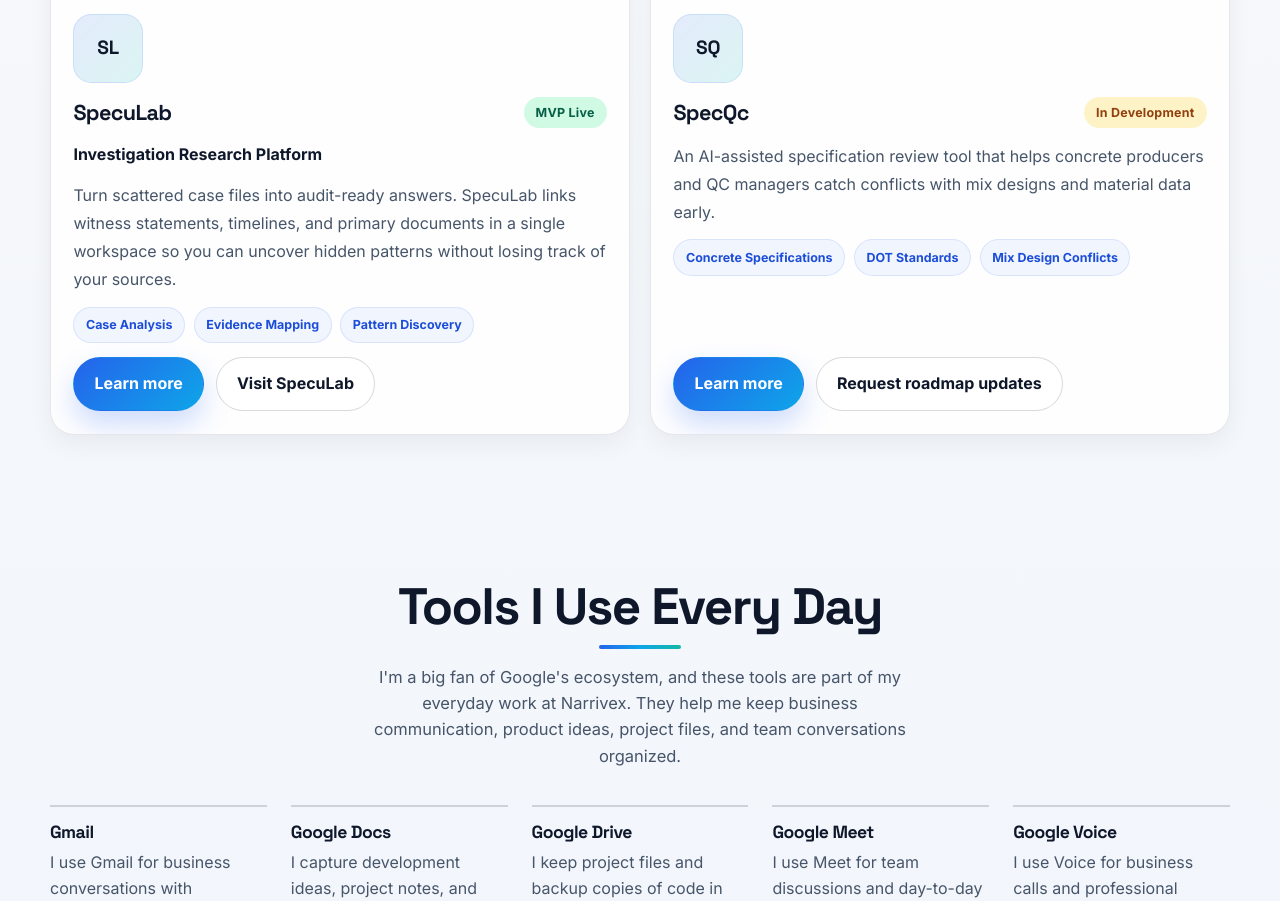
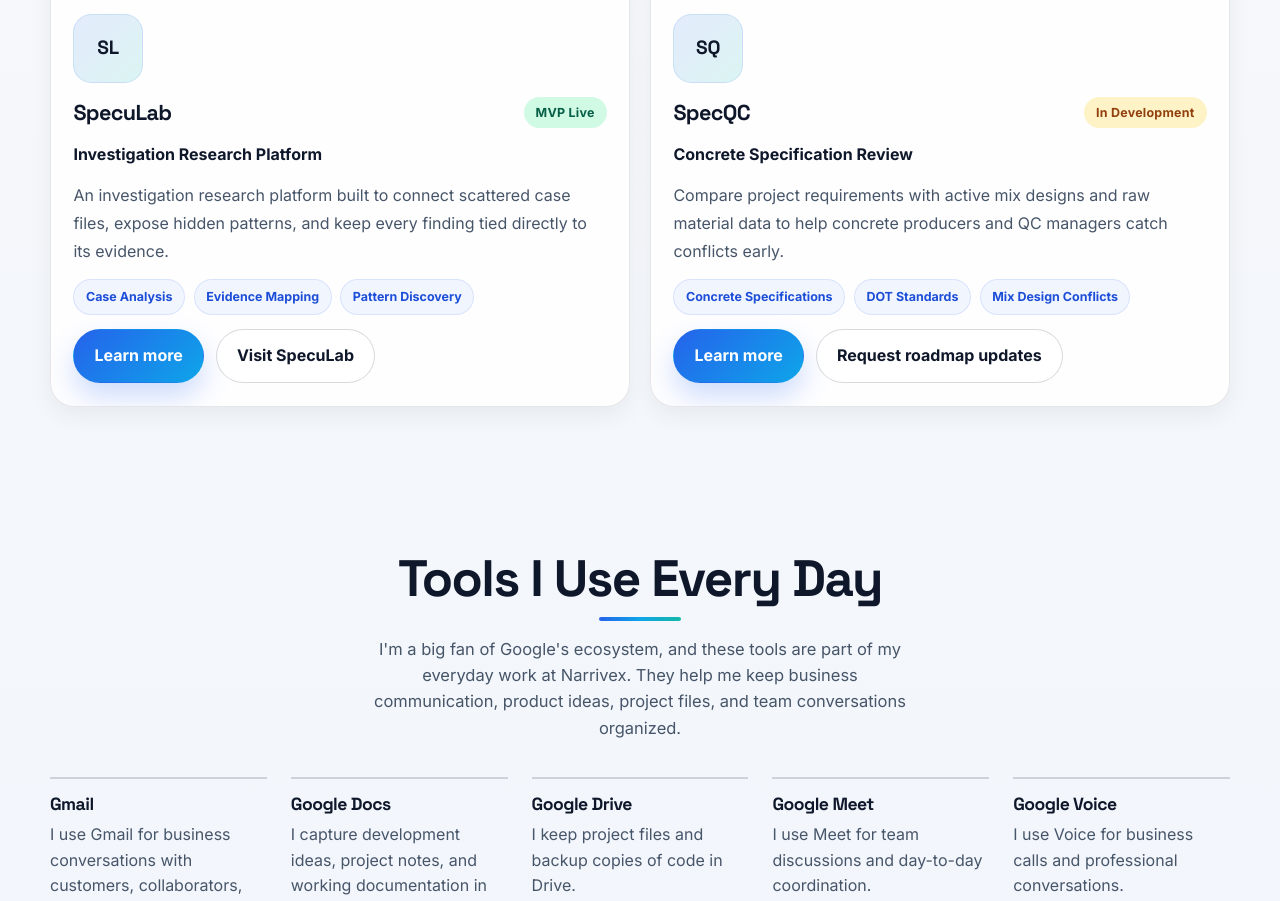
Before and after one commit to Jeremy-Narrivex/Narrivex-Homepage, a plain HTML site: page index.html in a window 1280 px wide. Shown: the part 1619-2520 px from the top of the page. Drawn offline with Linux system fonts and the light colour scheme.

Commit message:
Update project descriptions for SpecuLab and SpecQC to enhance clarity and messaging

```diff
--- a/index.html
+++ b/index.html
@@ -168,9 +168,8 @@
                             <span class="project-status status-active">MVP Live</span>
                         </div>
                         <p class="project-tagline">Investigation Research Platform</p>
-                        <p class="project-description">Turn scattered case files into audit-ready answers. SpecuLab
-                            links witness statements, timelines, and primary documents in a single workspace so you
-                            can uncover hidden patterns without losing track of your sources.</p>
+                        <p class="project-description">An investigation research platform built to connect scattered
+                            case files, expose hidden patterns, and keep every finding tied directly to its evidence.</p>
                         <div class="project-features">
                             <span class="feature-tag">Case Analysis</span>
                             <span class="feature-tag">Evidence Mapping</span>
@@ -189,11 +188,12 @@
                         </div>
                         <div class="project-icon project-icon-letter" aria-hidden="true">SQ</div>
                         <div class="project-heading">
-                            <h3>SpecQc</h3>
+                            <h3>SpecQC</h3>
                             <span class="project-status status-development">In Development</span>
                         </div>
-                        <p class="project-description">An AI-assisted specification review tool that helps concrete producers
-                            and QC managers catch conflicts with mix designs and material data early.</p>
+                        <p class="project-tagline">Concrete Specification Review</p>
+                        <p class="project-description">Compare project requirements with active mix designs and raw
+                            material data to help concrete producers and QC managers catch conflicts early.</p>
                         <div class="project-features">
                             <span class="feature-tag">Concrete Specifications</span>
                             <span class="feature-tag">DOT Standards</span>
```
